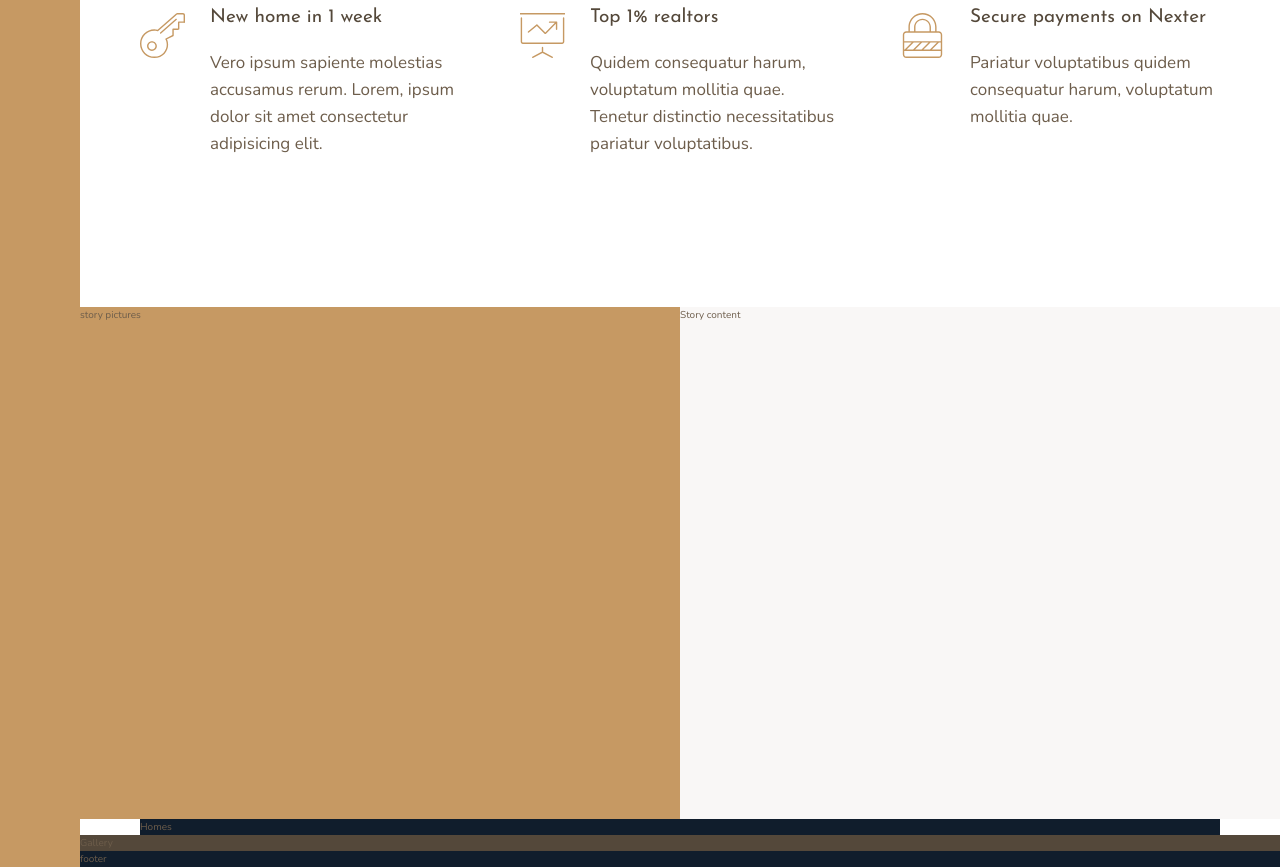
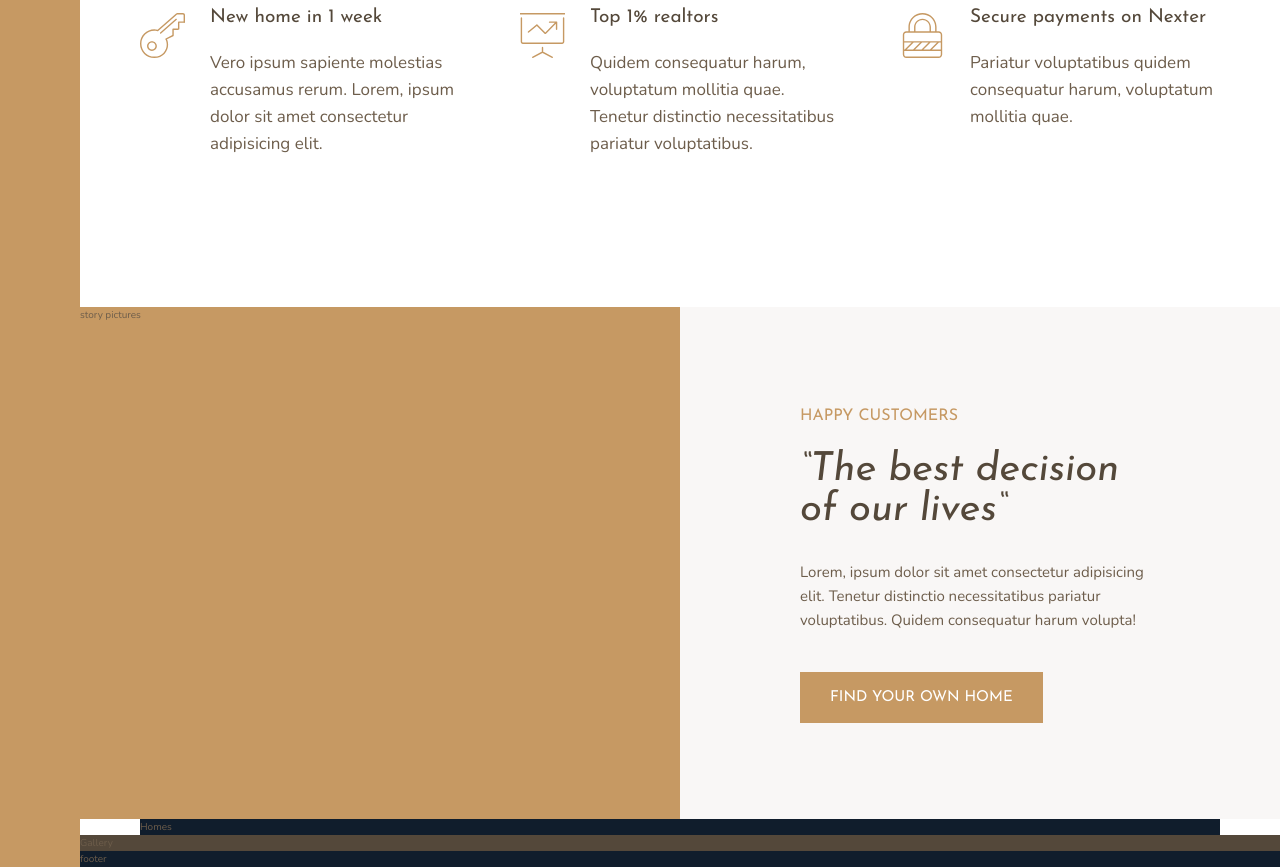
Before and after one commit to brandonjoe/nexter, a website: page index.html in a window 1280 px wide. Shown: the part 1001-1868 px from the top of the page. Drawn offline with nearby package versions, Linux system fonts and the light colour scheme.

Commit message:
Finished tonight  with some more content

```diff
--- a/index.html
+++ b/index.html
@@ -96,7 +96,12 @@
         story pictures
       </div>
       <div class="story__content">
-          Story content
+            <h3 class="heading-3 mb-sm">Happy Customers</h3>
+            <h2 class="heading-2 heading-2--dark mb-md">&ldquo;The best decision of our lives&ldquo;</h2>
+            <p class="story__text">
+            Lorem, ipsum dolor sit amet consectetur adipisicing elit. Tenetur distinctio necessitatibus pariatur voluptatibus. Quidem consequatur harum volupta!
+            </p>
+            <button class="btn">Find your own home</button>
       </div>
 
       <section class="homes">
--- a/sass/_story.scss
+++ b/sass/_story.scss
@@ -6,5 +6,18 @@
     &__content{
         background-color: $color-grey-light-1;
         grid-column: col-start 5/ full-end;
+        padding:6rem 12rem;
+        // display: flex;
+        // flex-direction: column;
+        // justify-content: center;
+        // align-items: flex-start;
+        display: grid;
+        align-content: center;
+        justify-items: start;
+    }
+    &__text{
+        font-size: 1.5rem;
+        font-size: italic;
+        margin-bottom: 4rem;
     }
 }
--- a/sass/_typography.scss
+++ b/sass/_typography.scss
@@ -7,9 +7,21 @@
 }
 .heading-2{
     @extend %heading;
+    font-size: 4rem;
+    font-style: italic;
+    &--light{
+        color: $color-grey-light-1;
+    }
+    &--dark{
+        color: $color-grey-dark-1;
+    }
+    line-height: 1;
 }
 .heading-3{
     @extend %heading;
+    font-size: 1.6rem;
+    color: $color-primary;
+    text-transform: uppercase;
 }
 .heading-4{
     @extend %heading;
@@ -21,3 +33,22 @@
         color: $color-grey-dark-1;
     }
 }
+.btn{
+    background-color: $color-primary;
+    color: #fff;
+    border: none;
+    border-radius: 0;
+    font-family: $font-display;
+    font-size: 1.5rem;
+    text-transform: uppercase;
+    padding: 1.8rem 3rem;
+    cursor: pointer;
+    transition: all .2s;
+     &:hover{
+         background-color: $color-primary-dark;
+     }
+}
+.mb-sm{margin-bottom: 2rem;}
+.mb-md{margin-bottom: 3rem;}
+.mb-lg{margin-bottom: 4rem;}
+.mb-hg{margin-bottom: 8rem;}
```
Also changed, not shown: css/style.css.
